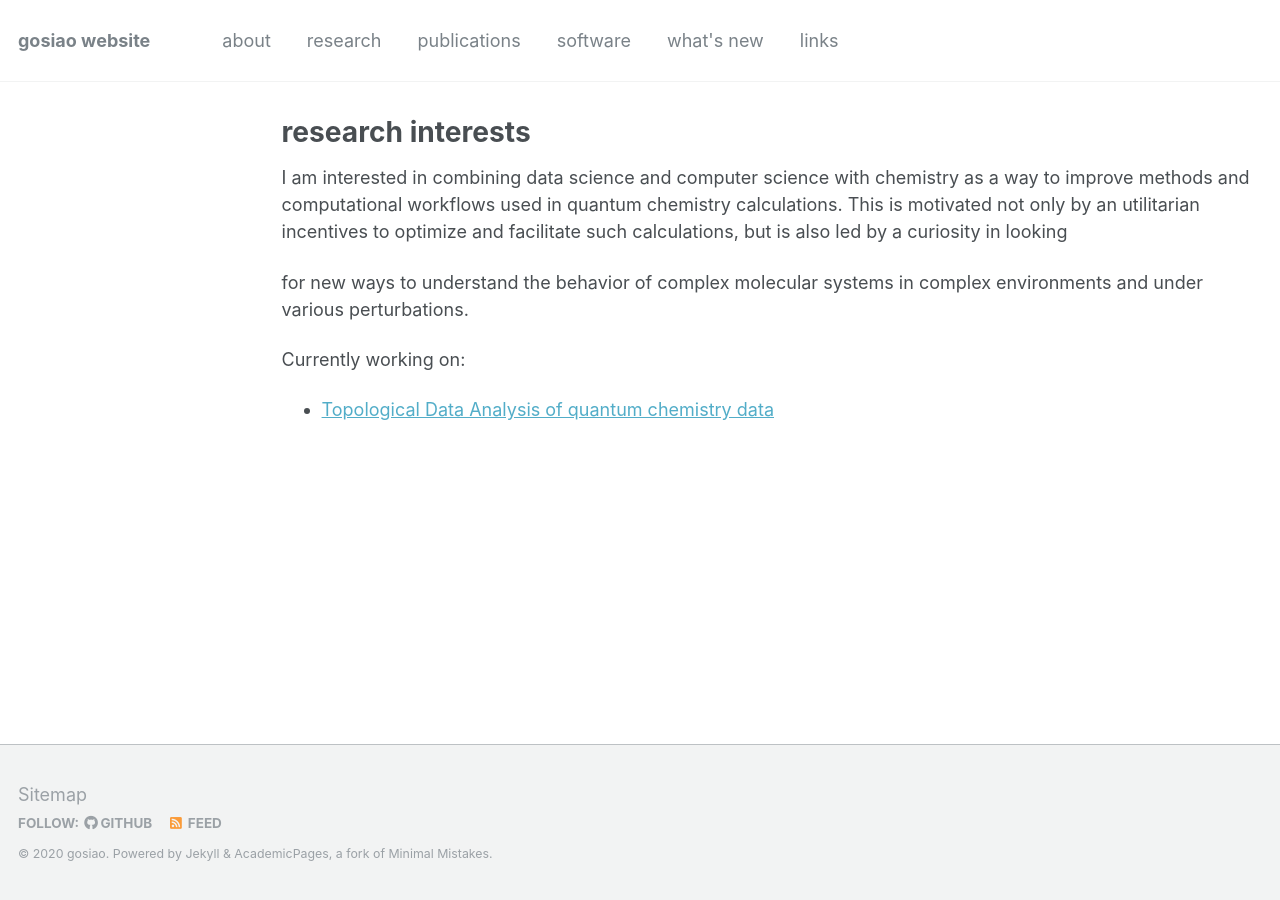
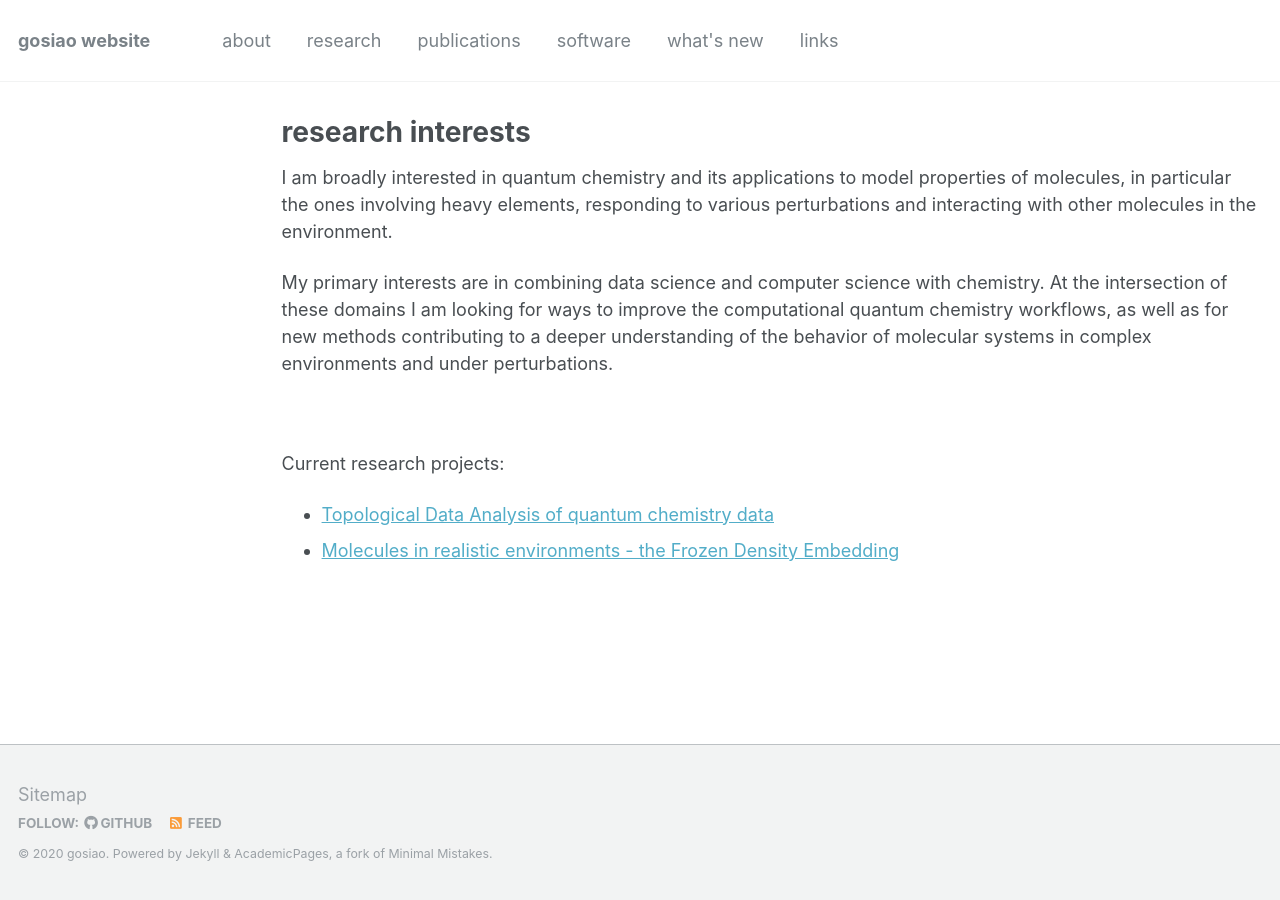
Before and after one commit to gosiao/gosiao.github.com, a Jekyll site: the page built from _pages/research/research.md, in a window 1280 px wide. Built offline with Jekyll 4.4.1, drawn with Linux system fonts in a browser that asks for light colours.

Commit message:
save work on reasearch.md

```diff
--- a/_pages/research/research.md
+++ b/_pages/research/research.md
@@ -7,46 +7,17 @@ author_profile: false
 
 [//]: # look for research statement examples online
 
-I am interested in combining data science and computer science with chemistry as a way to improve methods and computational workflows used in quantum chemistry calculations.
-This is motivated not only by an utilitarian incentives to optimize and facilitate such calculations, but is also led by a curiosity in looking
-
-[//]:# by search for
-
-for new ways to understand the behavior of complex molecular systems in complex environments and under various perturbations.
+[//]: # one of the functions of a research plan is to demonstrate your intellectual vision and aspirations. It's also an opportunity to begin to demonstrate the creative and independent thinking required of a successful scientist.
 
 
+I am broadly interested in quantum chemistry and its applications to model properties of molecules, in particular the ones involving heavy elements, responding to various perturbations and interacting with other molecules in the environment.
+
+My primary interests are in combining data science and computer science with chemistry. At the intersection of these domains I am looking for ways to improve the computational quantum chemistry workflows, as well as for new methods contributing to a deeper understanding of the behavior of molecular systems in complex environments and under perturbations.
+
+<br>
 
 
+Current research projects:
 
-
-[//]: #  Reaching a compromise between accuracy and efficiency of calculations is a long-term endeavor in the quantum chemistry community[^fn].
-
-
-
-Currently working on:
-
-* [Topological Data Analysis of quantum chemistry data](tda_in_qchem)
-
-[//]: # * [embedding](embedding)
-
-[//]: #  * [molecular properties](molprop)
-
-[//]: # * [bridging data science and quantum chemistry](data_science_in_qchem)
-
-
-
-
-
-[//]: #  The result of computational studies cannot always be compared with experimental observations
-
-[//]: #  learn the limitations of your tools
-
-[//]: #  have the right answer for the right reason
-
-
-
-
-
-[//]: #  **Bibliography**
-
-[//]: #  [^fn]: And the footnote! [paper1](https://pubs.acs.org/doi/10.1021/acs.jpclett.9b00421)
+* [Topological Data Analysis of quantum chemistry data](tda_and_qchem)
+* [Molecules in realistic environments - the Frozen Density Embedding ](fde)
```
